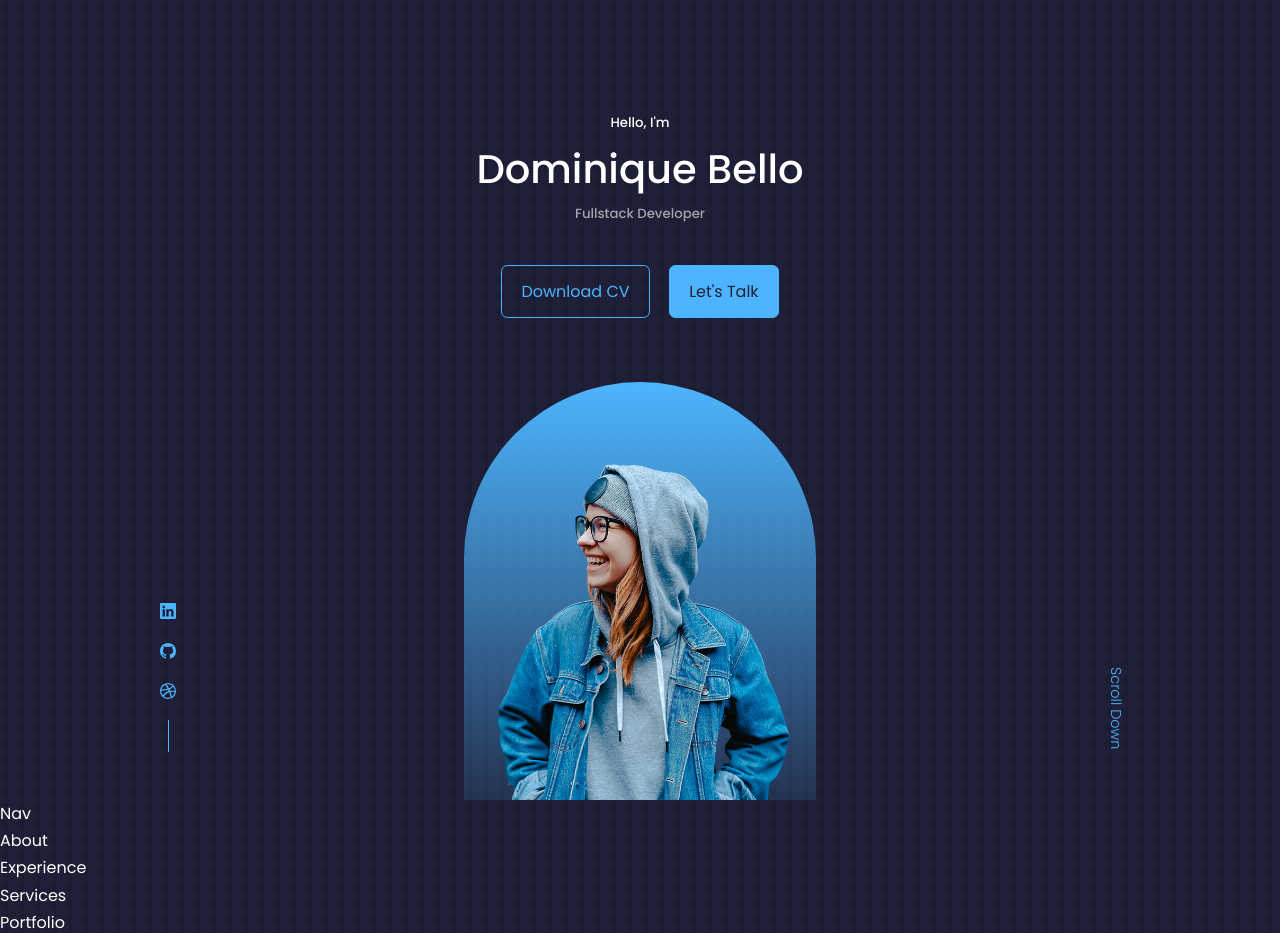
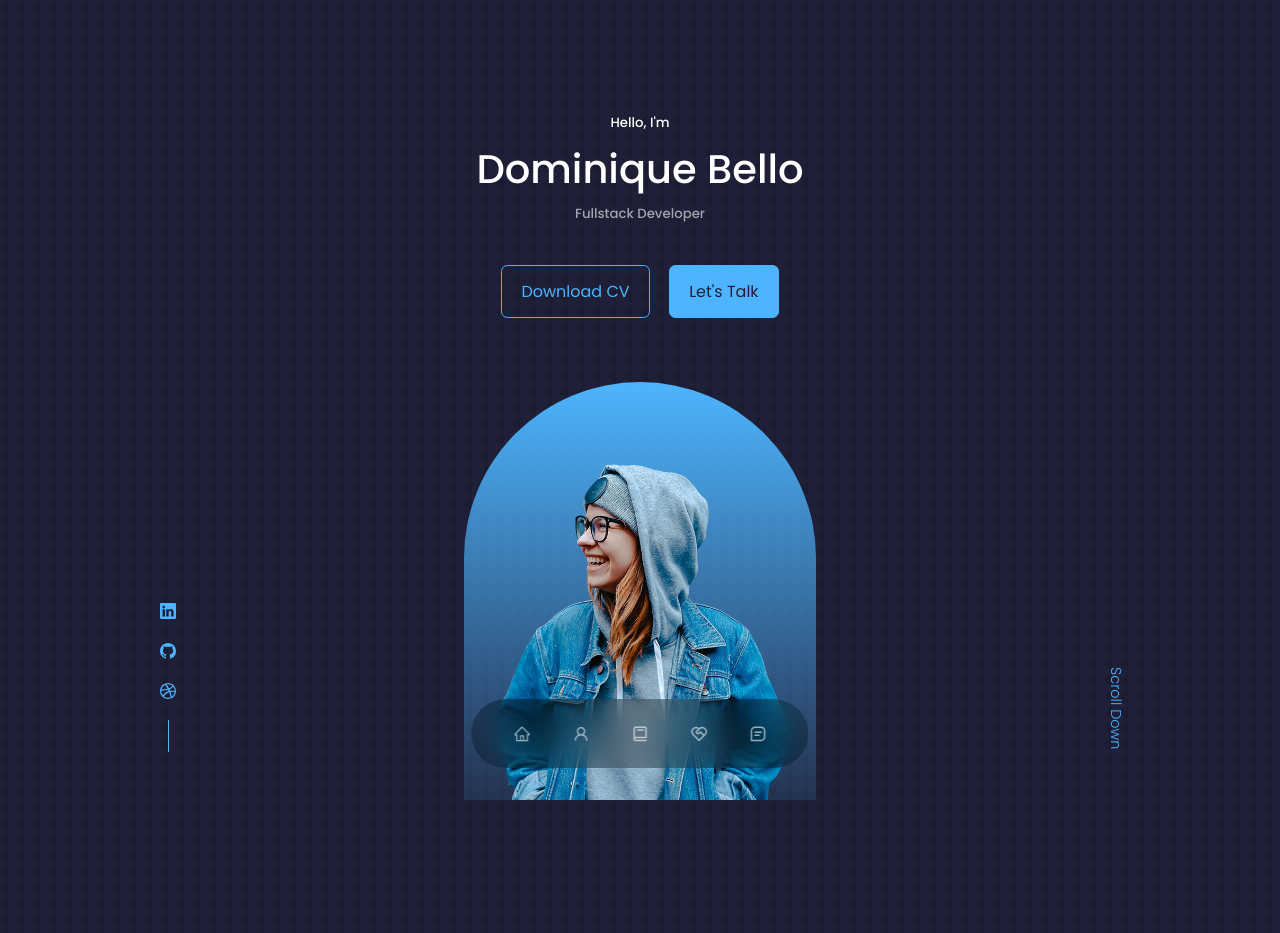
Before and after one commit to Catevika/react-portfolio-website_egator, a React (Create React App) app: page / in a window 1280 px wide. Shown: the top 933 px of the page. Built offline with nearby package versions, Linux system fonts and the light colour scheme.

Commit message:
Add Nav + CSS

```diff
--- a/src/App.css
+++ b/src/App.css
@@ -66,6 +66,7 @@
 
 section {
 	margin-top: 8rem;
+	height: 100vh;
 }
 
 section>h2,
--- a/src/components/about/About.jsx
+++ b/src/components/about/About.jsx
@@ -1,7 +1,7 @@
 import './About.css';
 
 const About = () => {
-	return <div>About</div>;
+	return <section id='about'>About</section>;
 };
 
 export default About;
--- a/src/components/contact/Contact.jsx
+++ b/src/components/contact/Contact.jsx
@@ -1,7 +1,7 @@
 import './Contact.css';
 
 const Contact = () => {
-	return <div>Contact</div>;
+	return <section id='contact'>Contact</section>;
 };
 
 export default Contact;
--- a/src/components/experience/Experience.jsx
+++ b/src/components/experience/Experience.jsx
@@ -1,7 +1,7 @@
 import './Experience.css';
 
 const Experience = () => {
-	return <div>Experience</div>;
+	return <section id='experience'>Experience</section>;
 };
 
 export default Experience;
--- a/src/components/footer/Footer.jsx
+++ b/src/components/footer/Footer.jsx
@@ -1,7 +1,7 @@
 import './Footer.css';
 
 const Footer = () => {
-	return <div>Footer</div>;
+	return <footer id='footer'>Footer</footer>;
 };
 
 export default Footer;
--- a/src/components/nav/Nav.css
+++ b/src/components/nav/Nav.css
@@ -0,0 +1,36 @@
+nav {
+  background-color: rgba(0, 0, 0, 0.3);
+  width: -webkit-max-content;
+  width: -moz-max-content;
+  width: max-content;
+  display: block;
+  padding: 0.7rem 1.7rem;
+  z-index: 2;
+  position: fixed;
+  left: 50%;
+  transform: translateX(-50%);
+  bottom: 2rem;
+  display: flex;
+  gap: 0.8rem;
+  border-radius: 3rem;
+  -webkit-backdrop-filter: blur(15px);
+  backdrop-filter: blur(15px);
+}
+
+nav a {
+  background-color: transparent;
+  padding: 0.9rem;
+  border-radius: 50%;
+  display: flex;
+  color: var(--color-light);
+  font-size: 1.1rem;
+}
+
+nav a:hover {
+  background-color: rgba(0, 0, 0, 0.3);
+}
+
+nav a.active {
+  background-color: var(--color-bg);
+  color: var(--color-white);
+}
--- a/src/components/nav/Nav.jsx
+++ b/src/components/nav/Nav.jsx
@@ -1,7 +1,51 @@
+import { useState } from 'react';
+import { AiOutlineHome } from 'react-icons/ai';
+import { AiOutlineUser } from 'react-icons/ai';
+import { BiBook, BiMessageSquareDetail } from 'react-icons/bi';
+import { RiServiceLine } from 'react-icons/ri';
 import './Nav.css';
 
 const Nav = () => {
-	return <div>Nav</div>;
+	const [activeNav, setActiveNav] = useState('#');
+	return (
+		<nav>
+			<a
+				href='!#'
+				onClick={() => setActiveNav('!#')}
+				className={activeNav === '!#' ? 'active' : ''}
+			>
+				<AiOutlineHome />
+			</a>
+			<a
+				href='#about'
+				onClick={() => setActiveNav('#about')}
+				className={activeNav === '#about' ? 'active' : ''}
+			>
+				<AiOutlineUser />
+			</a>
+			<a
+				href='#experience'
+				onClick={() => setActiveNav('#experience')}
+				className={activeNav === '#experience' ? 'active' : ''}
+			>
+				<BiBook />
+			</a>
+			<a
+				href='#services'
+				onClick={() => setActiveNav('#services')}
+				className={activeNav === '#services' ? 'active' : ''}
+			>
+				<RiServiceLine />
+			</a>
+			<a
+				href='#contact'
+				onClick={() => setActiveNav('#contact')}
+				className={activeNav === '#contact' ? 'active' : ''}
+			>
+				<BiMessageSquareDetail />
+			</a>
+		</nav>
+	);
 };
 
 export default Nav;
--- a/src/components/portfolio/Portfolio.jsx
+++ b/src/components/portfolio/Portfolio.jsx
@@ -1,7 +1,7 @@
 import './Portfolio.css';
 
 const Portfolio = () => {
-	return <div>Portfolio</div>;
+	return <section id='portfolio'>Portfolio</section>;
 };
 
 export default Portfolio;
--- a/src/components/services/Services.jsx
+++ b/src/components/services/Services.jsx
@@ -1,7 +1,7 @@
 import './Services.css';
 
 const Services = () => {
-	return <div>Services</div>;
+	return <section id='services'>Services</section>;
 };
 
 export default Services;
--- a/src/components/testimonials/Testimonials.jsx
+++ b/src/components/testimonials/Testimonials.jsx
@@ -1,7 +1,7 @@
 import './Testimonials.css';
 
 const Testimonials = () => {
-	return <div>Testimonials</div>;
+	return <section id='testimonials'>Testimonials</section>;
 };
 
 export default Testimonials;
```
